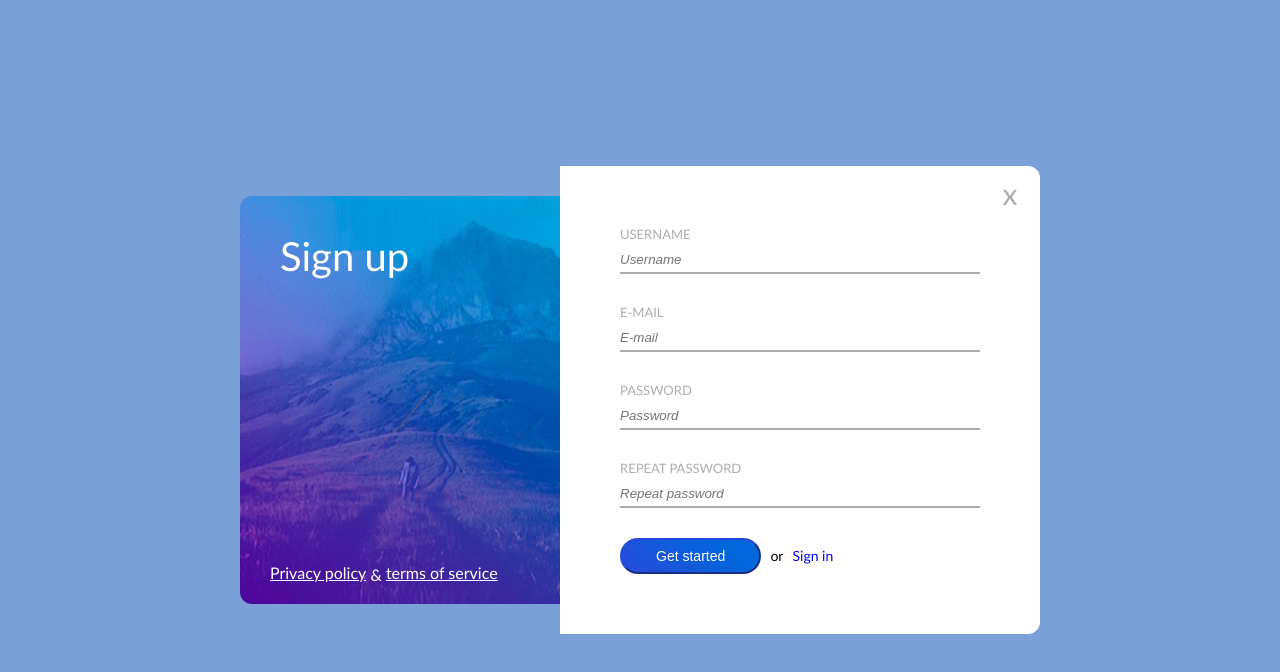
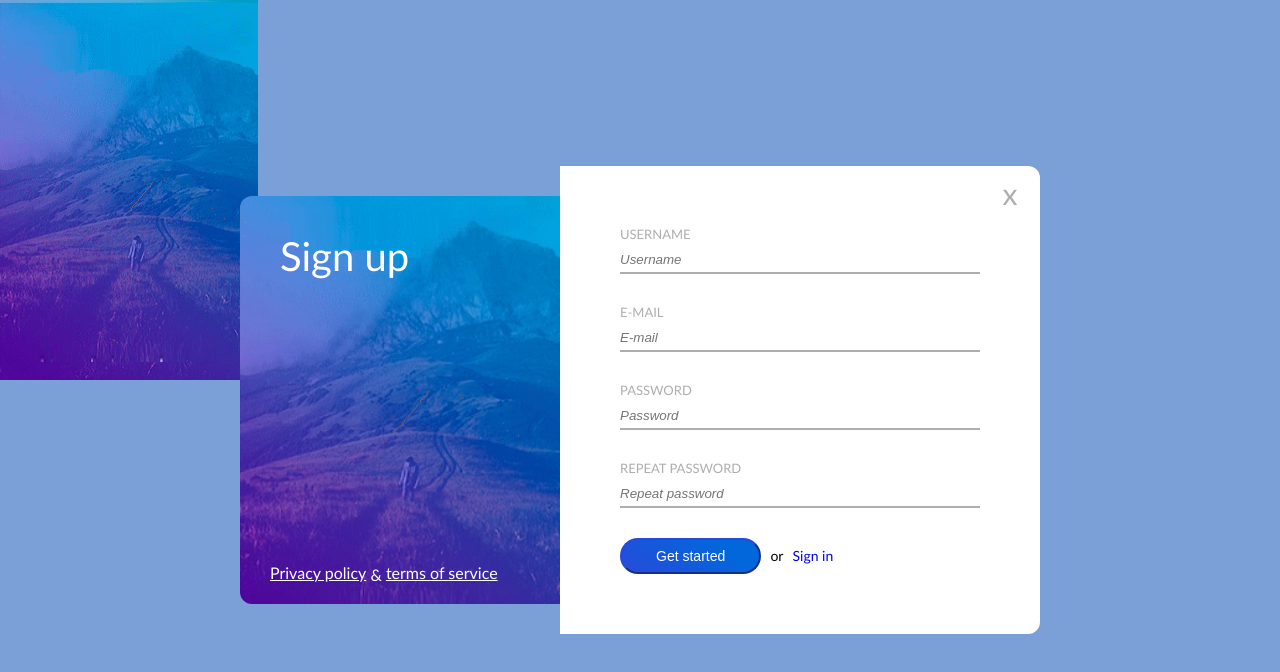
Before and after one commit to kauste/6-sign-up, a website: page index.html in a window 1280 px wide. Drawn offline with Linux system fonts and the light colour scheme.

Commit message:
main background

```diff
--- a/index.html
+++ b/index.html
@@ -24,6 +24,8 @@
     <title>SIGN UP</title>
 </head>
 <body>
+    <!--<div class="background-div"></div>-->
+    <img class="background-image" src="./img/hill.png">
     <main class="container">
         <div class="left-column">
             <h1 class="main-title">Sign up</h1>
```
